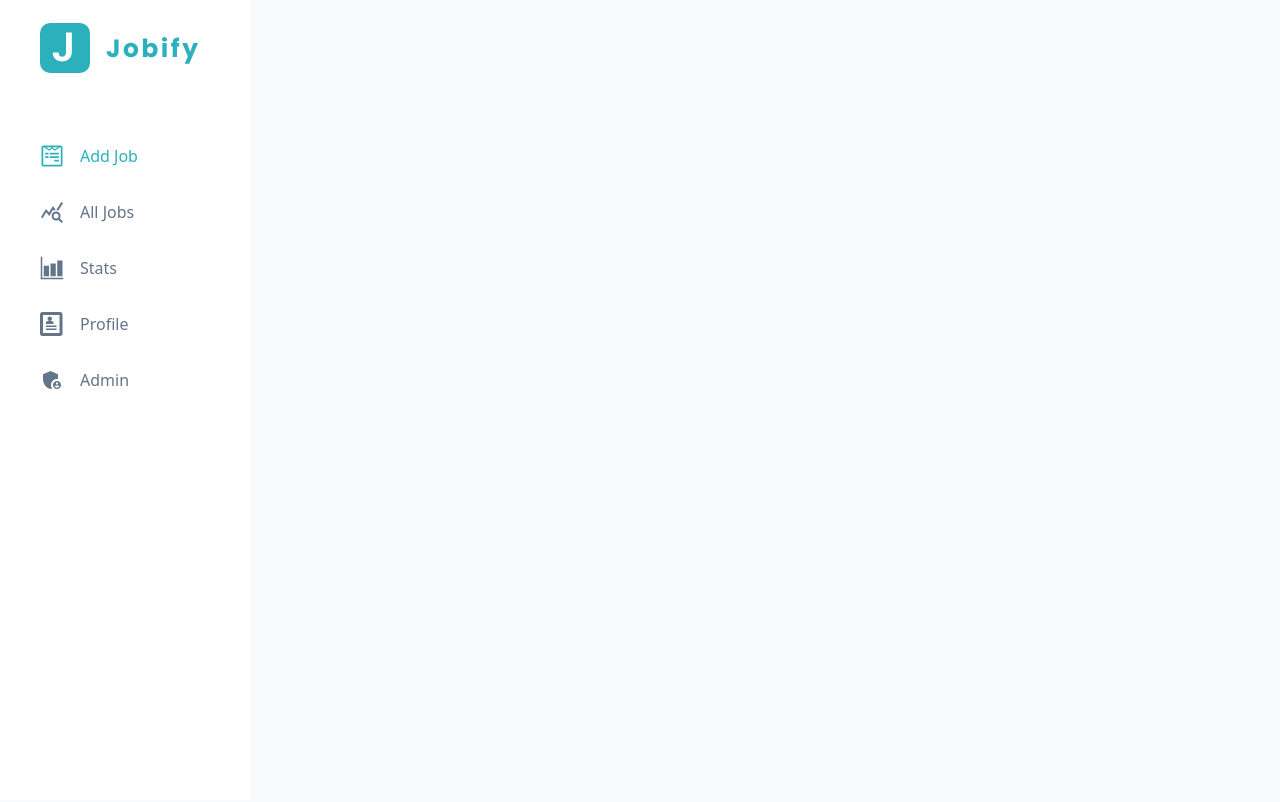
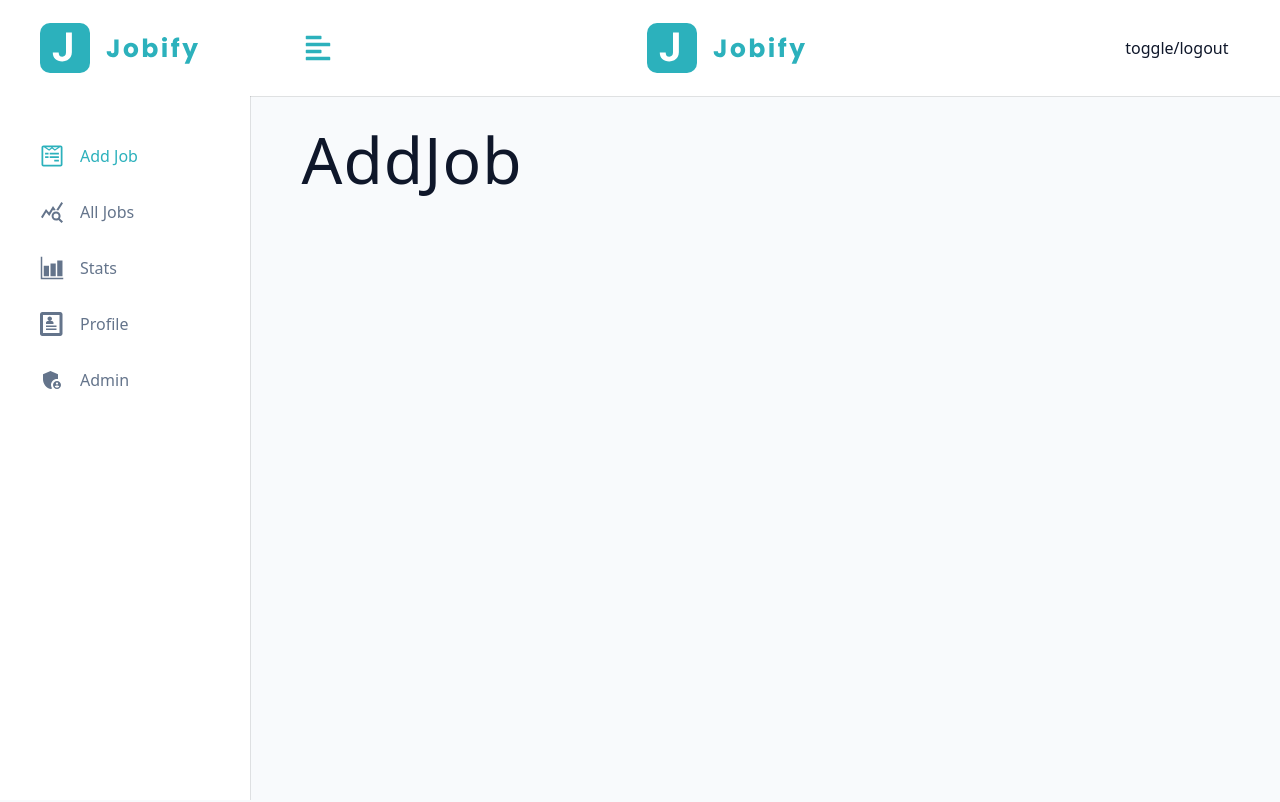
Before and after one commit to jC-hen/Job-Board, a React (Vite) app in the folder client/: page /dashboard in a window 1280 px wide. Shown: the top 802 px of the page. Built offline with nearby package versions, Linux system fonts and the light colour scheme.

Commit message:
fix css issues

```diff
--- a/client/src/assets/wrappers/Dashboard.js
+++ b/client/src/assets/wrappers/Dashboard.js
@@ -3,7 +3,7 @@ import styled from "styled-components";
 const Wrapper = styled.section`
   .dashboard {
     display: grid;
-    grid-template-column: 1fr;
+    grid-template-columns: 1fr;
   }
   .dashboard-page {
     width: 90vw;
@@ -12,7 +12,7 @@ const Wrapper = styled.section`
   }
   @media (min-width: 992px) {
     .dashboard {
-      grid-template-column: auto 1fr;
+      grid-template-columns: auto 1fr;
     }
     .dashboard-page {
       width: 90%;
--- a/client/src/pages/DashboardLayout.jsx
+++ b/client/src/pages/DashboardLayout.jsx
@@ -33,9 +33,9 @@ const DashboardLayout = () => {
         <main className="dashboard">
           <SmallSideBar />
           <BigSideBar />
-          <div className="dashboard-page">
+          <div>
             <Navbar />
-            <div>
+            <div className="dashboard-page">
               <Outlet />
             </div>
           </div>
```
